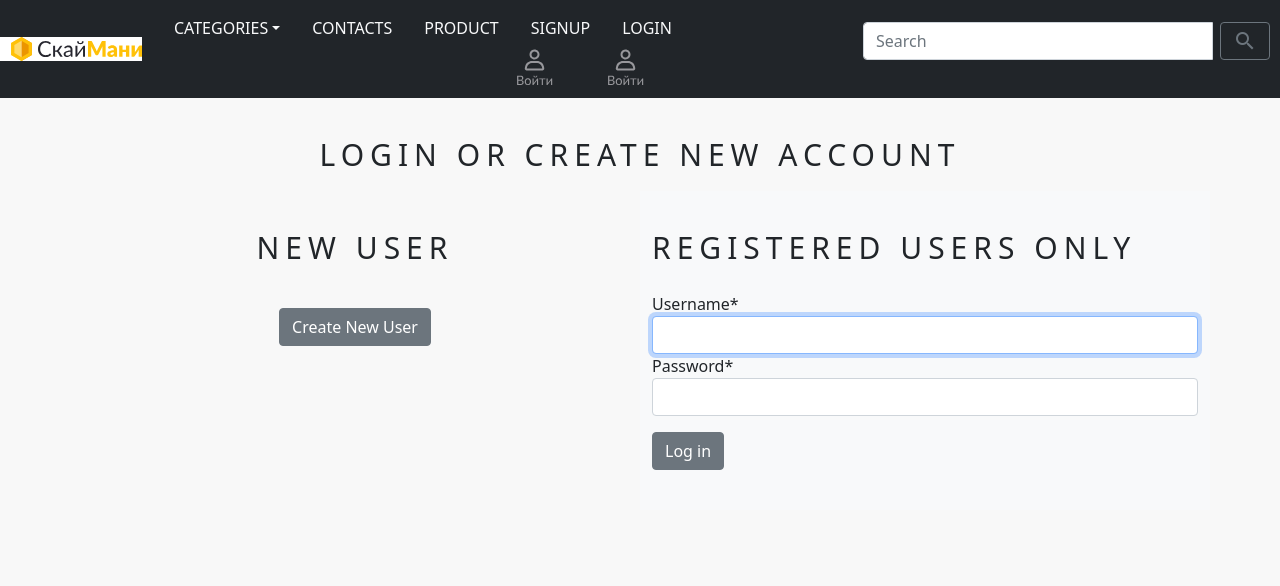
After one commit to AlexBulavin/ecommerce-project, a Django app: page /account/login/ in a window 1280 px wide; the page is wider, and only the part inside the window is pictured. The commit adds this page. Shown: the top 586 px of that part. Run offline with Django 3.2, Linux system fonts and the light colour scheme; data that the repository does not hold is empty; some libraries are stand-ins or nearby versions.

Commit message:
Add sign in, login, sign out functions and navbar navigation

```diff
--- a/ecommerce/static/css/base.css
+++ b/ecommerce/static/css/base.css
@@ -38,3 +38,7 @@
 color: red;
 font-weight: bold;
 }
+
+.custom-div {
+margin-bottom: 20px !important;
+}
--- a/shop/models.py
+++ b/shop/models.py
@@ -84,8 +84,8 @@
     def sub_total(self):
         return self.product.price * self.quantity
 
-    def __str__(self):  #Для отображения в БД реальных названий полей
-        return self.product
+    # def __str__(self):  #Для отображения в БД реальных названий полей
+    #     return self.product
 
 
 # class OrderStatus(models.Model):
--- /dev/null
+++ b/shop/templates/login.html
@@ -0,0 +1,48 @@
+{% extends 'base.html' %}
+
+{% load static %}
+
+{% load crispy_forms_tags %}
+
+{% block title %}
+Login form
+{% endblock %}
+
+{% block content %}
+  <div class="container">
+    <br>
+    <h1 class="product_title text-center">
+      Login or create new account
+    </h1>
+    <div class="row">
+      <div class="col-12 col-sm-12 col-lg-6 text-center custom-div">
+        <br>
+        <h2 class="product_title">
+          New User
+        </h2>
+        <br>
+        <a href="{% url 'signup' %}" class="btn btn-secondary">Create New User</a>
+      </div>
+      <div class="col-12 col-sm-12 col-md-12 col-lg-6 bg-light">
+        <div>
+          <br>
+          <h2 class="product_title">
+            Registered Users Only
+          </h2>
+          <form method="post">
+            {% csrf_token%}
+            <p>
+              {{ form | crispy }}
+            </p>
+            <button type="submit" name="button" class="btn btn-secondary">
+              Log in
+            </button>
+          </form>
+          <br>
+        </div>
+      </div>
+    </div>
+    <br>
+  </div>
+  <br>
+{% endblock %}
--- a/shop/templates/navbar.html
+++ b/shop/templates/navbar.html
@@ -573,6 +573,25 @@
       </li>
       <li class="nav-item"><a class="nav-link text-light text-uppercase font-weight-bold px-3" href="" onmouseover="this.style.backgroundColor='#777';" onmouseout="this.style.backgroundColor='#212529';">Contacts</a></li>
       <li class="nav-item"><a class="nav-link text-light text-uppercase font-weight-bold px-3" href="" onmouseover="this.style.backgroundColor='#777';" onmouseout="this.style.backgroundColor='#212529';">Product</a></li>
+<!--      Проверка залогинен ли пользователь-->
+      {% if request.user.is_authenticated and request.user.first_name %}
+      <li class="nav-item"><a class="nav-link text-light text-uppercase font-weight-bold px-3" href="" onmouseover="this.style.backgroundColor='#777';" onmouseout="this.style.backgroundColor='#212529';">Welcome, {{request.user.first_name}}!</a>
+        <img class="img-fluid" src="{% static 'images/login.svg'%}">
+      </li>
+<!--      Sign out-->
+      <li class="nav-item"><a class="nav-link text-light text-uppercase font-weight-bold px-3" href="{% url 'signout' %}" onmouseover="this.style.backgroundColor='#777';" onmouseout="this.style.backgroundColor='#212529';">SignOut</a>
+        <img class="img-fluid" src="{% static 'images/login.svg'%}">
+      </li>
+<!--      Пользователь не залогинен, отправляем его на страницу signup.html-->
+      {% else %}
+      <li class="nav-item"><a class="nav-link text-light text-uppercase font-weight-bold px-3" href="{% url 'signup' %}" onmouseover="this.style.backgroundColor='#777';" onmouseout="this.style.backgroundColor='#212529';">SignUp</a>
+        <img class="img-fluid" src="{% static 'images/login.svg'%}">
+      </li>
+      <li class="nav-item"><a class="nav-link text-light text-uppercase font-weight-bold px-3" href="{% url 'login' %}" onmouseover="this.style.backgroundColor='#777';" onmouseout="this.style.backgroundColor='#212529';">Login</a>
+        <img class="img-fluid" src="{% static 'images/login.svg'%}">
+      </li>
+      {% endif %}
+
       {% if item_count > 0 %}
         <li class="nav-item"><a class="nav-link text-light text-uppercase font-weight-bold px-3" href="{% url 'cart_detail' %}" onmouseover="this.style.backgroundColor='#777';" onmouseout="this.style.backgroundColor='#212529';">
           <i class="material-icons cart icon">add_shopping_cart</i>
--- a/shop/urls.py
+++ b/shop/urls.py
@@ -17,5 +17,8 @@
     path('cart/remove/<int:product_id>', views.cart_remove, name='cart_remove'),
     path('cart/delete/<int:product_id>', views.cart_delete, name='cart_delete'),
     path('account/create/', views.signUpView, name='signup'),
+    path('account/login/', views.loginView, name='login'),
+    path('account/signout/', views.signoutView, name='signout'),
+
 
 ]
--- a/shop/views.py
+++ b/shop/views.py
@@ -3,10 +3,10 @@
 from django.core.exceptions import ObjectDoesNotExist
 from django.contrib.auth.models import Group, User
 from .forms import SignUpForm
-
+from django.contrib.auth.forms import AuthenticationForm #Импортируем встроенную форму аутентификации Djando
+from django.contrib.auth import login, authenticate, logout #Импортируем нативные модули логина и аутентификации Djando
 
 # Create your views here.
-
 
 def home(request, category_slug=None):
     category_page = None
@@ -111,3 +111,33 @@
     else:
         form = SignUpForm()
     return render(request, 'signup.html', {'form': form})
+
+def loginView(request):
+    if request.method == 'POST': #Проверяем, равен ли request метод POST
+        form = AuthenticationForm(data=request.POST) #Если да, то создаём переменную form и передаём в неё значение AuthenticationForm(request.POST)
+        #Проверяем валидность формы:
+        if form.is_valid():
+            #Если валидна, то создаём переменные username и password и передаём в них значения
+            username = request.POST['username']
+            password = request.POST['password']
+            #Создаём credentials
+            user = authenticate(username=username, password=password)
+            #Проверяем, существует ли пользователь, то есть не отсутствует ли он
+            if user is not None:
+                #Пропускаем пользователя на логин
+                login(request, user)
+                #Перенаправляем пользователя на главную страницу
+                return redirect('home')
+            #Иначе (если пользователь не существует), перенаправляем его на странизу SignUp
+            else:
+                return redirect('signup')
+    #Если метод не POST, присваиваем пустую форму
+    else:
+        #Создаём пустую форму
+        form = AuthenticationForm()
+        #И передаём её в login.html
+        return render(request, 'login.html', {'form': form})
+
+def signoutView(request):
+    logout(request)
+    return redirect('login')
```
